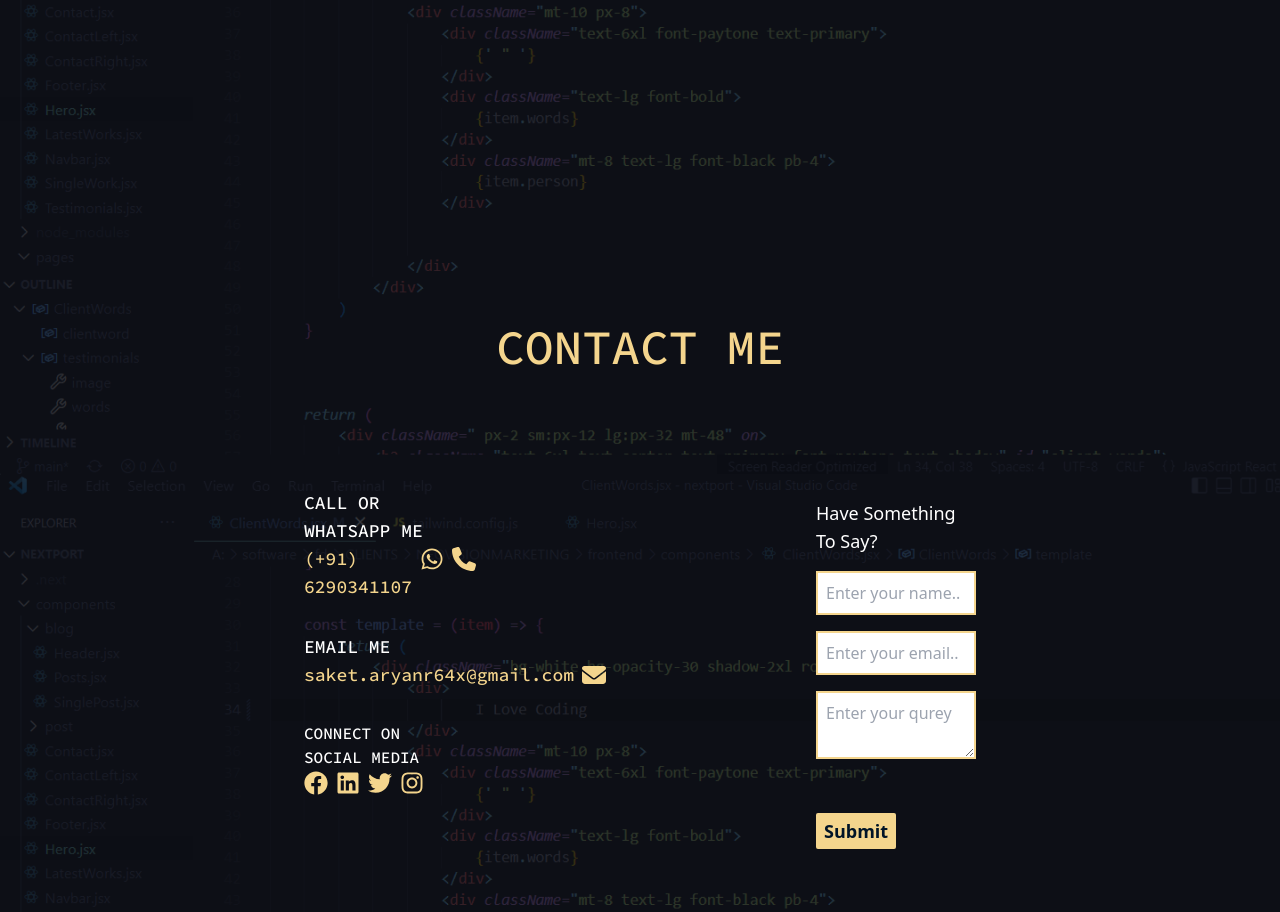
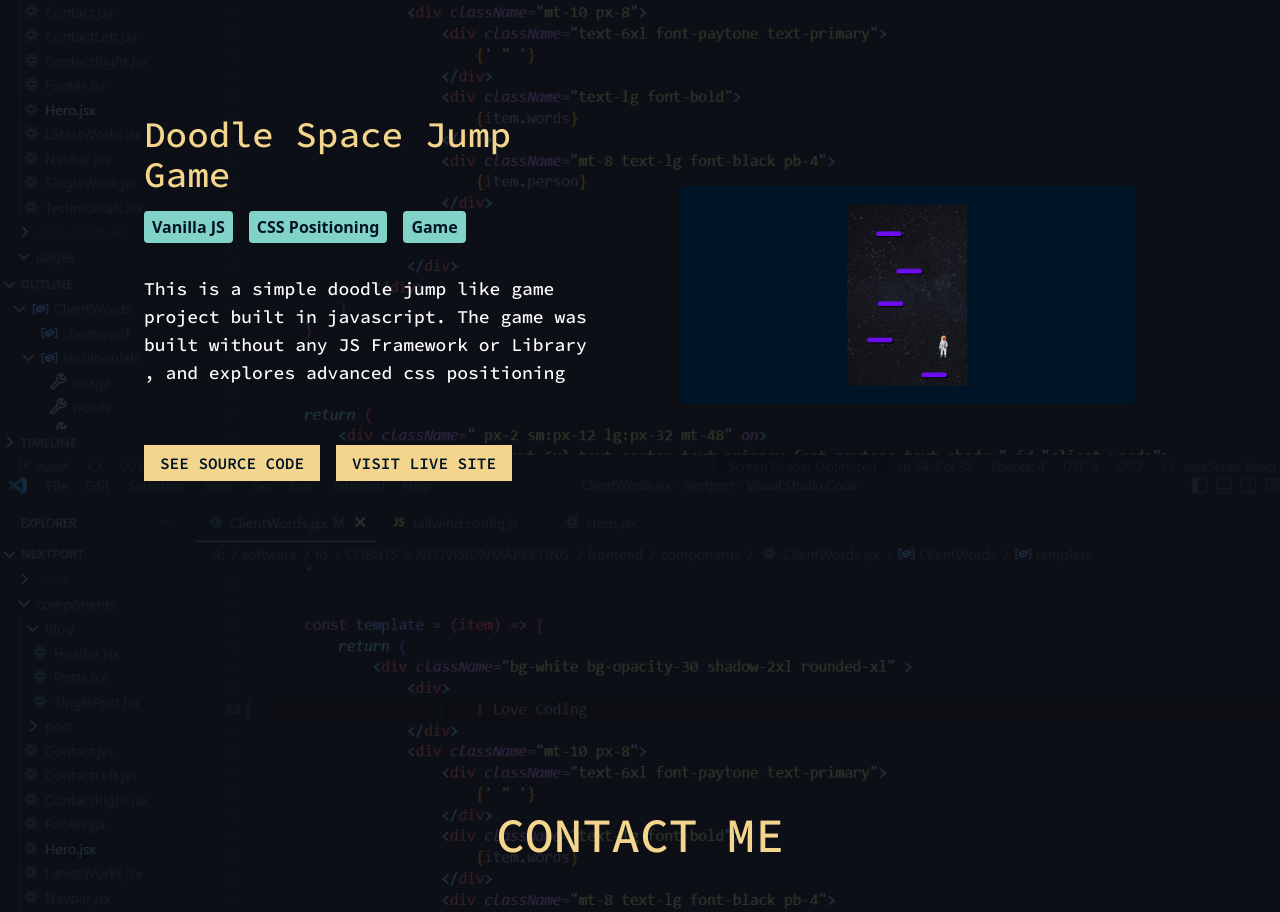
Before and after one commit to Aryanr64x/DevPortfolio, a Next.js app: page / in a window 1280 px wide. Shown: the part 3221-4133 px from the top of the page. Built offline with nearby package versions, Linux system fonts and the light colour scheme.

Commit message:
added game project

```diff
--- a/components/Projects.jsx
+++ b/components/Projects.jsx
@@ -43,6 +43,18 @@ const Projects = ()=>{
                     tag3="Web Sockets"
                     link="https://neovisionmarketing.netlify.app/" />
 
+                <SingleProject
+                    image={'/projects/doodlejump.png'}
+                    liveSite={true}
+                    reverse={false}
+                    codeLink={'https://github.com/Aryanr64x/DoodleSpaceJump'}
+                    name="Doodle Space Jump Game"
+                    info="This is a simple doodle jump like  game project built in javascript. The game was built without any JS Framework or Library , and explores advanced css positioning "
+                    tag1="Vanilla JS"
+                    tag2="CSS Positioning"
+                    tag3="Game"
+                    link="https://doodlespacejump.netlify.app/" />
+
 
             </div>
         </section>
```
Also changed, not shown: public/projects/doodlejump.png (added).
